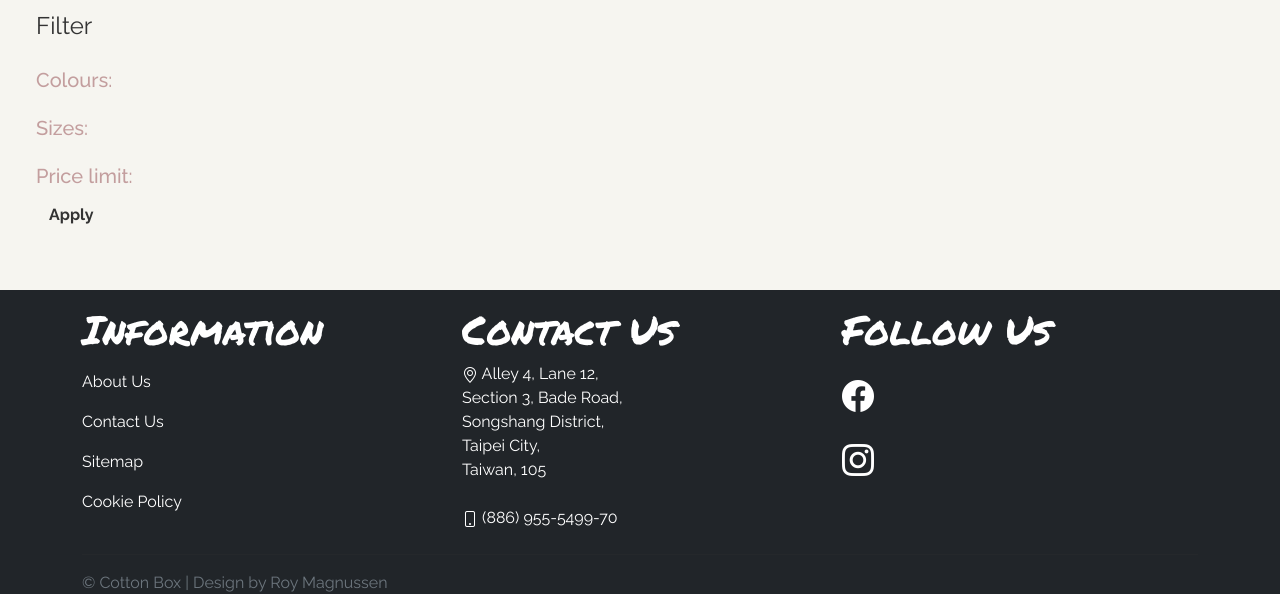
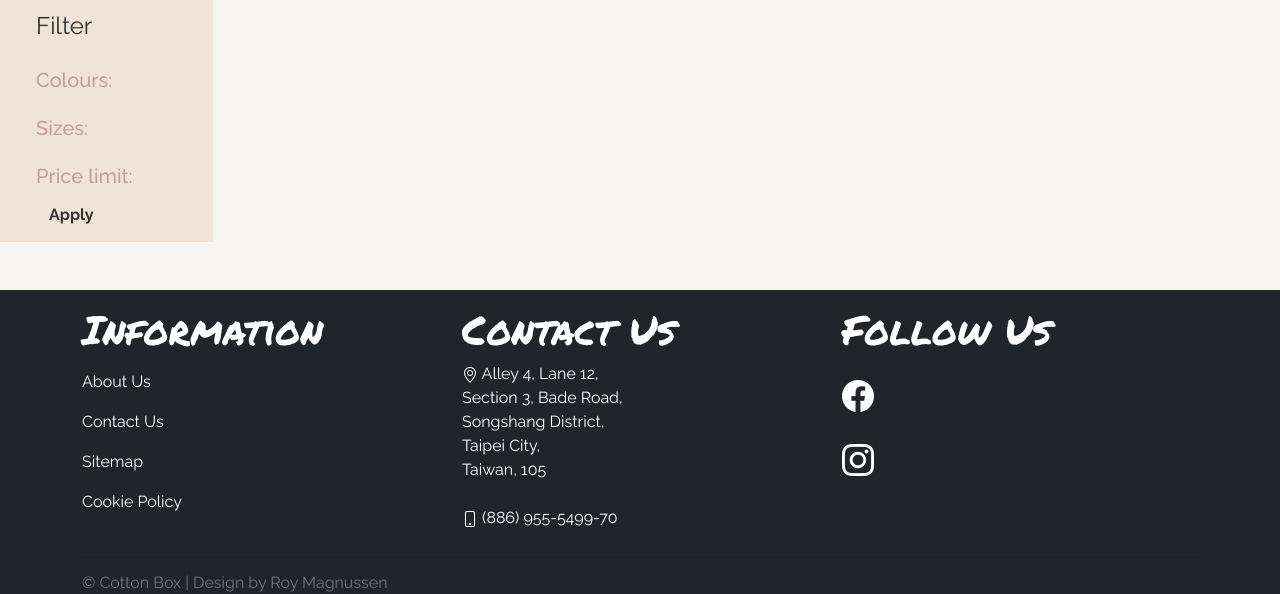
Before and after one commit to RoyMagnussen/CottonBox-Data-Centric, a Flask app: page /category/1/ in a window 1280 px wide. Shown: the part 74-668 px from the top of the page. Run offline with Flask 2, Linux system fonts and the light colour scheme; data that the repository does not hold is empty; some libraries are stand-ins or nearby versions; some web fonts are replaced.

Commit message:
Created bg-powder class for product filter.

```diff
--- a/static/css/style.css
+++ b/static/css/style.css
@@ -24,6 +24,10 @@ body {
 
 .text-supple {
     color: #c39e9e !important;
+}
+
+.bg-powder {
+    background-color: #f0e4d8 !important;
 }
 
 /* ------------------------- Components ------------------------- */
```
